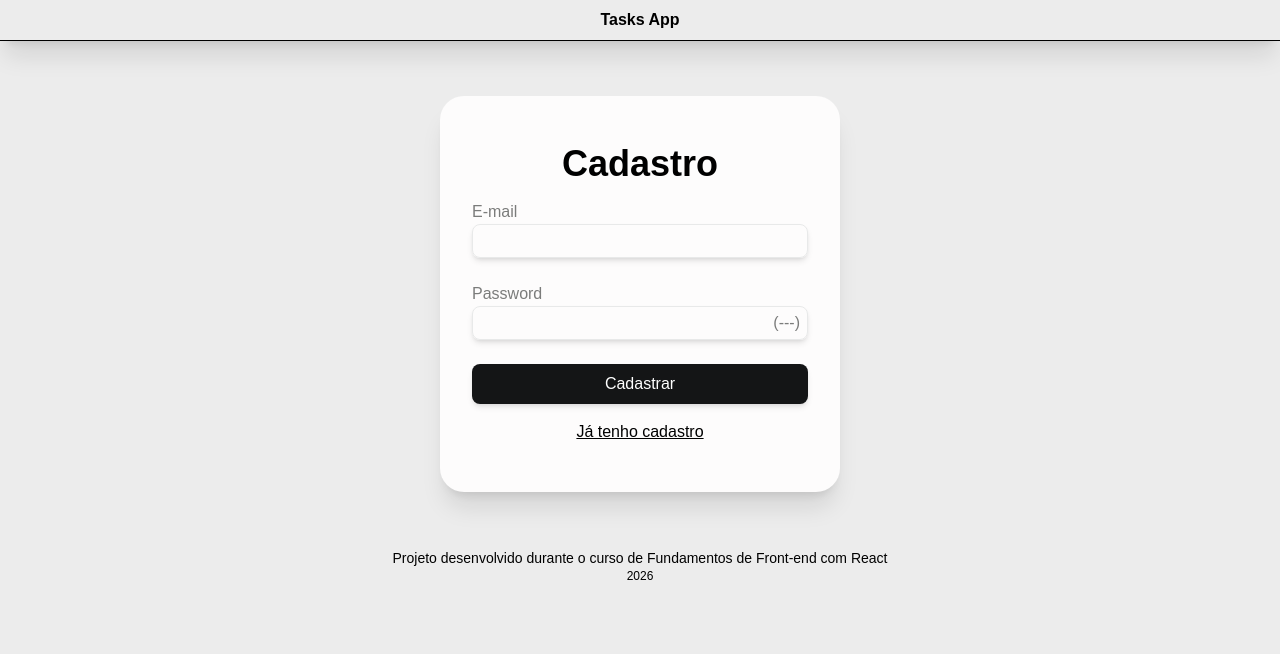
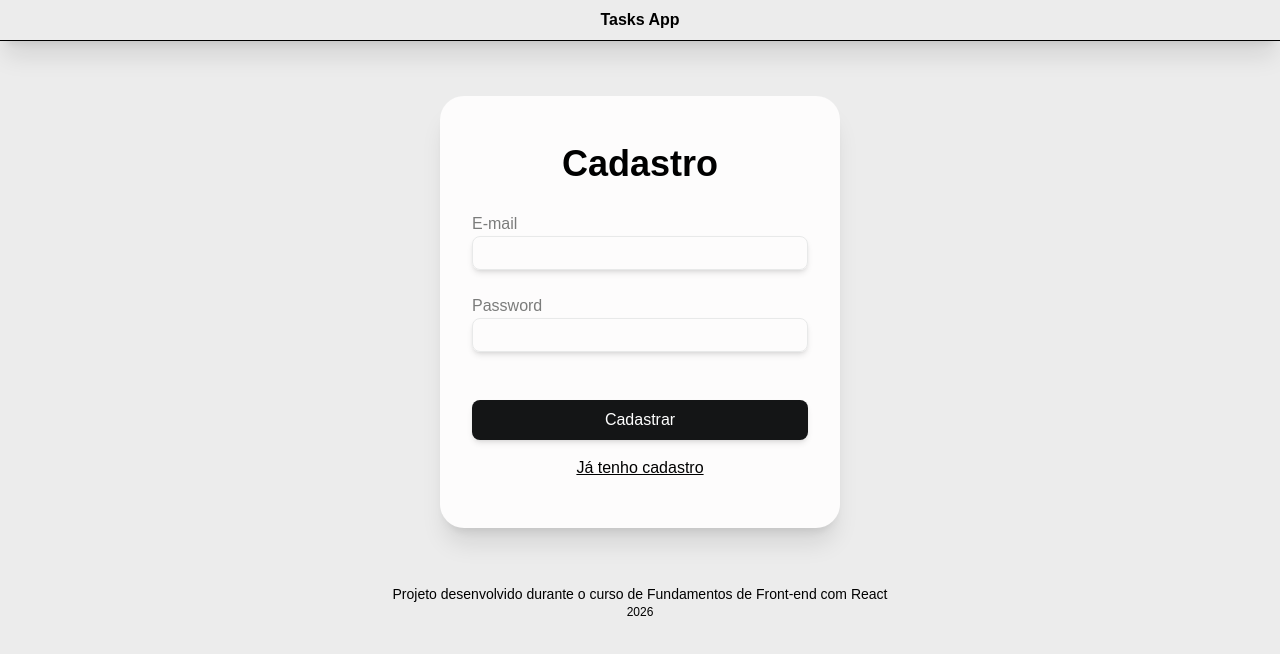
Before and after one commit to helalferrari/taskmanager-frontend, a Next.js app: page /register in a window 1280 px wide. Shown: the top 654 px of the page. Built offline with nearby package versions, Linux system fonts and the light colour scheme.

Commit message:
Componentizando Inputs, Error e Button

```diff
--- a/src/app/register/page.tsx
+++ b/src/app/register/page.tsx
@@ -1,16 +1,53 @@
 import Link from "next/link";
 
-import FormRegister from "@/components/FormRegister";
-
+import {FormRegister} from "@/components/FormRegister";
 
 export default function Cadastro() {
-    const handleRegister = async (formData: FormData) => {
+    const handleRegister = async (_: string, formData: FormData) => {
         "use server";
 
         const email = formData.get('email')?.toString();
         const password = formData.get('password')?.toString();
 
-        console.log(email, password);
+        if(!email || !password){
+            return "Preencha os campos";
+        }
+
+        if(password.length < 6) {
+            return "A senha precisa ter pelomenos 6 caracteres";
+        }
+
+        if(!/^[\w-\.]+@([\w-]+\.)+[\w-]{2,4}$/.test(email)) {
+            return "Preencha com um e-mail válido."
+        }
+
+        try {
+            const body = {
+                email,
+                password
+            }
+
+            const res = await fetch("http://localhost:8080/api/users/register", {
+                method: "POST",
+                body: JSON.stringify(body),
+                headers: {
+                    "Content-Type": "application/json",
+                }
+            });
+            const {token, message, error} = await res.json();
+
+            if(!token) {
+                return message || error;
+            } else {
+                //redirect("/tasks");
+                console.log(token);
+                return "cadastro com sucesso, sem redirect ainda";
+            }
+        } catch {
+            console.error('handlerRegister failed');
+
+            return "Erro no Cadastro";
+        }
     }
     return (
         <div className="grid gap-y-4 px-8 min-w-100 py-12 bg-[#fdfcfc] rounded-3xl shadow-xl">
--- /dev/null
+++ b/src/components/FormButton.tsx
@@ -0,0 +1,5 @@
+import {PropsWithChildren} from "react";
+
+export const FormButton = ({children}:PropsWithChildren) => (
+    <button className="py-2 bg-[#141516] text-[#FFFFFF] rounded-lg cursor-pointer shadow-md hover:shadow-none">{children}</button>
+    );
--- /dev/null
+++ b/src/components/FormError.tsx
@@ -0,0 +1,11 @@
+import {FC} from "react";
+
+type FormErrorProps = {
+    message: string;
+}
+
+export const FormError: FC<FormErrorProps> = ({message}) => {
+    if(!message) return null;
+
+    return <p className="px-4 py-2 bg-red-400 text-white font-bold text-sm rounded-lg">{message}</p>;
+};
--- /dev/null
+++ b/src/components/FormInput.tsx
@@ -0,0 +1,33 @@
+import {Dispatch, FC, InputHTMLAttributes, SetStateAction} from "react";
+
+interface FormInputTextProps extends InputHTMLAttributes<HTMLInputElement> {
+    label: string;
+    setValue: Dispatch<SetStateAction<string>>;
+}
+
+export const FormInput:FC<FormInputTextProps> = ({
+                                                     id,
+                                                     label,
+                                                     value,
+                                                     setValue,
+                                                     ...inputProps
+                                                 }) => (
+        <fieldset className="grid text-[#7b7c7b]">
+            <label htmlFor={id} className="">
+                {label}
+            </label>
+            <input className="
+            px-2 py-1
+            text-[#7b7c7b]
+            border border-[#e8e9e9] focus:border-[#b1b2b2] hover:border-[#b1b2b2]
+            outline-none
+            shadow-md
+            rounded-lg"
+                   name={id}
+                   id={id}
+                   value={value}
+                   onChange={(e) => setValue(e.target.value)}
+                   {...inputProps}
+            />
+        </fieldset>
+    );
--- a/src/components/FormRegister.tsx
+++ b/src/components/FormRegister.tsx
@@ -1,56 +1,53 @@
 "use client"
-import {useState} from "react";
+import {FC, useActionState, useState} from "react";
 
-export default function FormRegister({action}) {
+import {FormInput} from "@/components/FormInput";
+import {FormButton} from "@/components/FormButton";
+import {FormError} from "@/components/FormError";
+
+type FormRegisterProps = {
+    action: (_: string, formData: FormData) => Promise<string>;
+}
+
+export const FormRegister: FC<FormRegisterProps> = ({action})=> {
     const [email, setEmail] = useState("");
     const [password, setPassword] = useState("");
     const [showPassword, setShowPassword] = useState(false);
 
+    const [message, formAction, isPending] = useActionState(action, "");
+
     return (
-            <form className="grid gap-y-6" action={action}>
+        <>
+            {!isPending && <FormError message={message}/>}
+
+            <form className="grid gap-y-6 pt-3" action={formAction}>
+                <FormInput id="email" label="E-mail" value={email} setValue={setEmail} />
+                <FormInput id="password" label="Password" value={password} setValue={setPassword} type={showPassword ? "text" : "password"} />
                 <fieldset className="grid text-[#7b7c7b]">
-                    <label htmlFor="email" className="">
-                        E-mail
-                    </label>
-                    <input className="
-                    px-2 py-1
-                    text-[#7b7c7b]
-                    border border-[#e8e9e9] focus:border-[#b1b2b2] hover:border-[#b1b2b2]
-                    outline-none
-                    shadow-md
-                    rounded-lg"
-                           name="email"
-                           id="email"
-                           value={email}
-                           onChange={(e) => setEmail(e.target.value)}
-                    />
+                    {/*<label htmlFor="password" className="">*/}
+                    {/*    Password*/}
+                    {/*</label>*/}
+                    {/*<div className="relative flex items-center">*/}
+                    {/*    <input className="*/}
+                    {/*    w-full*/}
+                    {/*    pl-2 pr-10 py-1*/}
+                    {/*    text-[#7b7c7b]*/}
+                    {/*    border border-[#e8e9e9] focus:border-[#b1b2b2] hover:border-[#b1b2b2]*/}
+                    {/*    outline-none*/}
+                    {/*    shadow-md*/}
+                    {/*    rounded-lg"*/}
+                    {/*           name="password"*/}
+                    {/*           id="password"*/}
+                    {/*           value={password}*/}
+                    {/*           onChange={(e) => setPassword(e.target.value)}*/}
+                    {/*           type={showPassword ? "text" : "password"}*/}
+                    {/*    />*/}
+                    {/*    <button type="button" className="cursor-pointer absolute right-2"*/}
+                    {/*            onClick={() => setShowPassword((show) => !show)}>(---)</button>*/}
+                    {/*</div>*/}
                 </fieldset>
-                <fieldset className="grid text-[#7b7c7b]">
-                    <label htmlFor="password" className="">
-                        Password
-                    </label>
-                    <div className="relative flex items-center">
-                        <input className="
-                        w-full
-                        pl-2 pr-10 py-1
-                        text-[#7b7c7b]
-                        border border-[#e8e9e9] focus:border-[#b1b2b2] hover:border-[#b1b2b2]
-                        outline-none
-                        shadow-md
-                        rounded-lg"
-                               name="password"
-                               id="password"
-                               value={password}
-                               onChange={(e) => setPassword(e.target.value)}
-                               type={showPassword ? "text" : "password"}
-                        />
-                        <button type="button" className="cursor-pointer absolute right-2"
-                                onClick={() => setShowPassword((show) => !show)}>(---)</button>
-                    </div>
-                </fieldset>
-
-                <button
-                    className="py-2 bg-[#141516] text-[#FFFFFF] rounded-lg cursor-pointer shadow-md hover:shadow-none">Cadastrar</button>
+                <FormButton>Cadastrar</FormButton>
             </form>
+        </>
     );
 }
```
